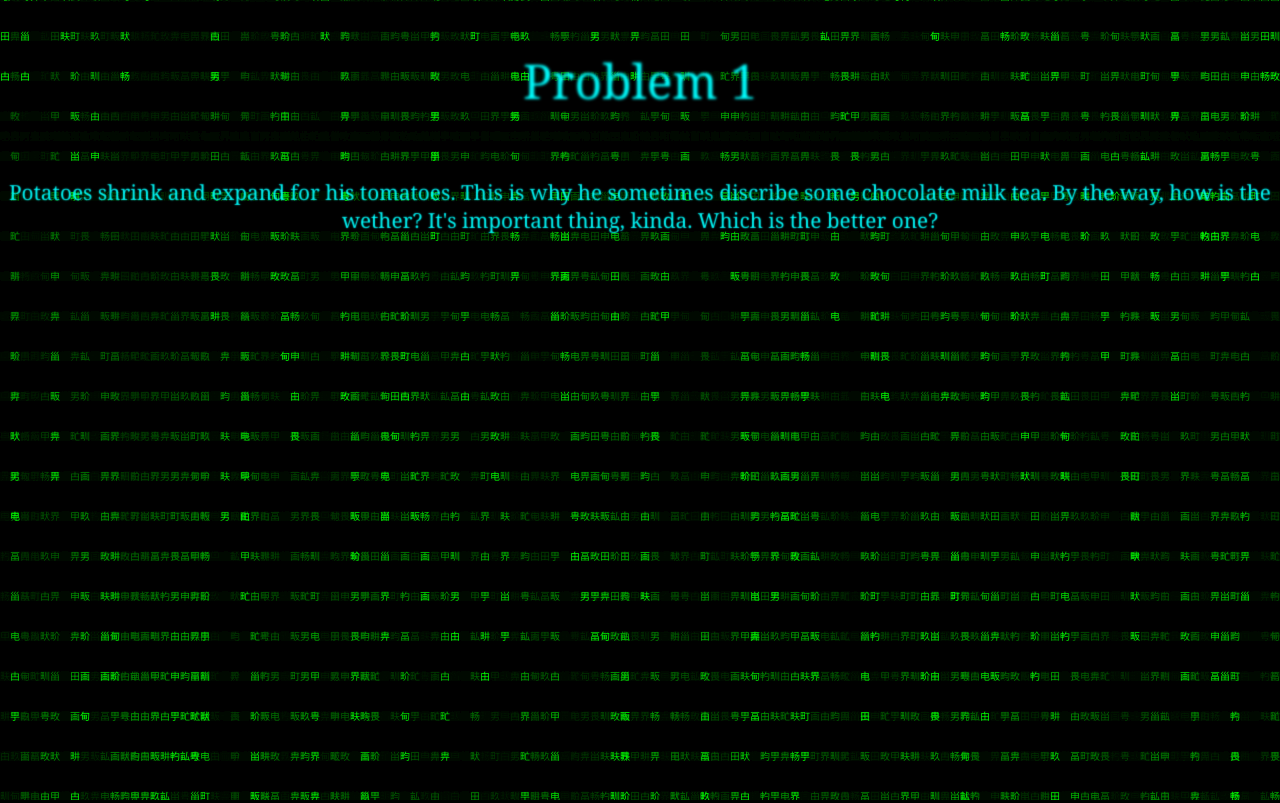
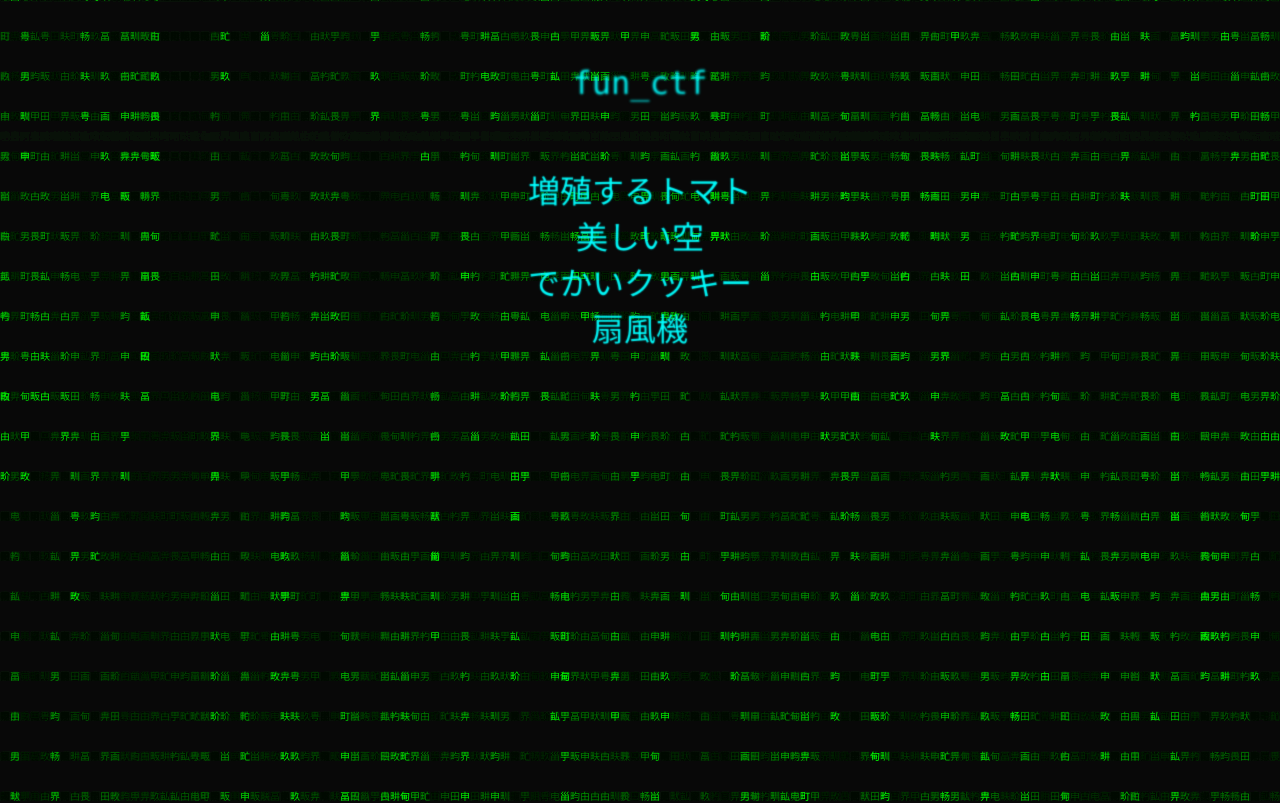
Before and after one commit to takehr/fun_ctf, a React (Create React App) app in the folder fun_ctf/: page / in a window 1280 px wide. Shown: the top 803 px of the page. Built offline with nearby package versions, Linux system fonts and the light colour scheme.

Commit message:
add problem and design

```diff
--- a/fun_ctf/src/App.css
+++ b/fun_ctf/src/App.css
@@ -1,18 +1,195 @@
+@import url('https://fonts.googleapis.com/css2?family=Raleway:ital,wght@1,200&display=swap');
 body::-webkit-scrollbar {
   display: none;
 }
 
+canvas{
+  position: absolute;
+  margin: 0px;
+  top:0px;
+  left: 0px;
+  padding: 0px;
+  z-index: -10;
+}
+
 /* Hide scrollbar for IE, Edge and Firefox */
 body {
+  --color: #00ffdd;
+  color: transparent;
+  text-shadow: 0 0 1px rgba(0,255,255,1);
   -ms-overflow-style: none;  /* IE and Edge */
   scrollbar-width: none;  /* Firefox */
-  width: 100vw;
-  height: 100vh;
 }
 
-html{
-  background-color: black;
+.App {
+  font-size: 2rem;
+  text-align: center;
+  /*font-family: serif;*/
+  font-family: 'Ricty Diminished', 'Monaco', 'Consolas', 'Courier New', Courier, monospace, sans-serif;
 }
+@keyframes Damping {
+  0% {
+    transform: translateY(-100%);
+  }
+  100% {
+    transform: translateX(0);
+  }
+}
+
+.Head {
+  font-size: 2rem;
+  padding: 30px;
+  padding-top: 0px;
+  padding-bottom:0px;
+  margin: 4rem;
+  width:fit-content;
+  margin-left: auto;
+  margin-right: auto;
+/*  font-family: 'Raleway', sans-serif;*/
+
+  /*border: solid 1px;
+  border-color: black;*/
+  animation: 3s 0s 1 cubic-bezier(0.4, 4.88, 0.75, -1.85) Damping,
+  blink infinite 1.9s 1.1s cubic-bezier(0.1, -10, 0.8, -10) alternate-reverse;
+}
+
+.App>hr {
+  margin-top: 0px;
+  width: 90%;
+  padding-top: 0px;
+  margin-left: 0px;
+  padding-left: 0px;
+  text-align: left;
+}
+
+.list-element>hr{
+  margin-top:0px;
+  margin-left: 0px;
+  padding-left: 0px;
+  width:80%;
+  text-align: left;
+}
+
+@keyframes slideInFromLeft {
+  0% {
+    transform: translateX(-100%);
+  }
+  100% {
+    transform: translateX(0);
+  }
+}
+
+div.list-element {
+  margin-bottom: 0px;
+  margin-left:0px;
+  animation: 3s ease-out 0s 1 slideInFromLeft,
+  blink_clearly infinite 1.3s 1s cubic-bezier(0.1, -10, 0.8, -10) alternate-reverse;
+}
+
+@keyframes inflate{
+  0%{
+    height: 0px;
+    opacity: 0;
+  }
+  100%{
+    height: 400px;
+    opacity: 1;
+  }
+}
+@keyframes deflate{
+  0%{
+    height: 400px;
+    opacity: 1;
+  }
+  100%{
+    height: 0px;
+    opacity: 0;
+  }
+}
+
+.problem-sentences-inflate{
+  font-size: 1rem;
+  margin-top: 0px;
+  margin-bottom: 0px;
+  animation: 1s 0s 1 inflate ease-out both;
+}
+
+.problem-sentences-deflate{
+  pointer-events: none;
+  font-size: 1rem;
+  margin-top: 0px;
+  margin-bottom: 0px;
+  height: 100px;
+  animation: 1s 0s 1 deflate ease-out both;
+}
+
+.list-element>hr{
+  animation: 3s 0s 1 slideInFromLeft ease-out;
+}
+
+button,input{
+  z-index: 10;
+}
+
+@keyframes Shiver{
+  0%{
+    transform: rotate(0.00125turn);
+  } 50%{
+    transform: rotate(-0.00125turn);
+  }
+  100%{
+    transform: rotate(0.00125turn);
+  }
+}
+
+input{
+  --color: #00ffdd;
+  color: transparent;
+  text-shadow: 0 0 1px rgba(0,255,255,1);
+
+  border: solid 1px;
+  background-color: rgba(0,255,240, 0);
+  border-color: black;
+  font-size: 2rem;
+  padding: 0.5rem;
+  width: 70%;
+  margin-top:3rem;
+  margin-bottom:3rem;
+  text-align: center;
+  font-family: 'Ricty Diminished', 'Monaco', 'Consolas', 'Courier New', Courier, monospace, sans-serif;
+}
+
+input:focus{
+  border: solid 1px;
+  text-align: center;
+  border-color: black;
+  outline: 0px;
+  font-size: 2rem;
+  padding: 0.5rem;
+  width: 70%;
+  margin-top:3rem;
+  margin-bottom:3rem;
+  animation:.3s 0s infinite linear alternate Shiver;
+  font-family: 'Ricty Diminished', 'Monaco', 'Consolas', 'Courier New', Courier, monospace, sans-serif;
+}
+
+button{
+  -webkit-appearance: none;
+  -moz-appearance: none;
+  appearance: none;
+  border: solid 0.5px;
+  text-align: center;
+  border-color: black;
+  font-size: 2rem;
+  padding: 0.5rem;
+/*  background: #FFF;*/
+  background-color: rgba(0,255,240, 0);
+  color: rgba(0,255,240, 0.5);
+  text-shadow: 0 0 10px rgba(0,255,255,0.8);
+  animation: blink_clearly infinite 1.3s 1s cubic-bezier(0.1, -10, 0.8, -10) alternate-reverse;
+  font-family: 'Ricty Diminished', 'Monaco', 'Consolas', 'Courier New', Courier, monospace, sans-serif;
+}
+
 @keyframes blink {
   0%{
     text-shadow: 0 0 4px rgba(0,255,255,1);
@@ -39,7 +216,9 @@ html{
   text-shadow: 0 0 1px rgba(0,255,255,1);
   font-size: 3rem;
   display: flex;
-  font-family: Georgia, 'Times New Roman', Times, serif;
+/*  font-family: Georgia, 'Times New Roman', Times, serif;*/
+  font-family: 'Ricty Diminished', 'Monaco', 'Consolas', 'Courier New', Courier, monospace, sans-serif;
+
   position: fixed;
   margin-top: 3rem;
   width: 100vw;
@@ -51,9 +230,9 @@ html{
 
 .problem{
   font-size: 1.3rem;
-  color: transparent;
   margin: 20vw;
   margin: 0px;
+  color: transparent;
   text-shadow: 0 0 0.08rem rgba(0,255,255,1);
   animation: blink_clearly infinite 1.3s 1s cubic-bezier(0.1, -10, 0.8, -10) alternate-reverse;
 }
--- a/fun_ctf/src/App.tsx
+++ b/fun_ctf/src/App.tsx
@@ -2,20 +2,48 @@ import React, { useEffect, useRef, useState } from 'react';
 import { JsxElement } from 'typescript';
 import './App.css';
 
+function Problem(props:{title:string, problemSentences:any, ans:string}){
+  const [clicked,setClicked] = useState<number>(0);
+  const [flag, setFlag] = useState<string>("")
+  return (
+      <div className='list-element' onClick={()=>setClicked(clicked===0?1:-clicked)}>
+        {props.title}
+        {
+          clicked === 1 ?
+            <div className='problem-sentences-inflate'>
+              <br></br>{props.problemSentences}
+              <input type="text" value={flag} onClick={(e)=>{e.stopPropagation();}} onChange= {e => setFlag(e.target.value)} placeholder="flag"></input>
+              <br></br>
+              <button onClick={(e)=>{e.preventDefault();e.stopPropagation();if(flag===props.ans)alert("Correct!!");else alert("flase");}}>submit</button>
+            </div>
+          :clicked===-1?
+            <div className='problem-sentences-deflate'>
+              <br></br>{props.problemSentences}
+              <input type="text" value={flag} onClick={(e)=>{e.stopPropagation();}} onChange= {e => setFlag(e.target.value)}></input>
+              <br></br>
+              <button onClick={(e)=>{e.preventDefault();e.stopPropagation();if(flag===props.ans)alert("Correct!!");else alert("flase");}}>submit</button>
+            </div>
+          :undefined
+          }
+{/*        <hr></hr>
+*/}
+      </div>
+  )
+}
 
 function App() {
 
   var q:any = useRef(null)
 
   useEffect( ()=>{
-    const head = document.getElementsByTagName('head')[0] as HTMLElement;
-    const scriptUrl = document.createElement('script');
-    scriptUrl.type = 'text/javascript';
-    scriptUrl.src = 'http://bodytag.org/bt_melter/bt_melter.js';
-    head.appendChild(scriptUrl);
+//    const head = document.getElementsByTagName('head')[0] as HTMLElement;
+//    const scriptUrl = document.createElement('script');
+//    scriptUrl.type = 'text/javascript';
+//    scriptUrl.src = 'http://bodytag.org/bt_melter/bt_melter.js';
+//    head.appendChild(scriptUrl);
 
     var width = q.current.width = window.innerWidth;
-    var height = q.current.height = window.innerHeight;
+    var height = q.current.height = window.innerHeight*3;
     var letters: any = Array(256).join(String(1)).split('');
     //['1',,,,'1']
 
@@ -33,14 +61,21 @@ function App() {
     setInterval(draw, 33);
   });
 
+  const problemList=[
+    {title:"増殖するトマト",problemSentences:<p>トマトはおいしい、されど空はどこまでも高く広がるようだ。まるで、でかいクッキーを取り残していくように。</p>,ans:"0023"},
+    {title:"美しい空",problemSentences:<p>トマトはおいしい、されど空はどこまでも高く広がるようだ。まるで、でかいクッキーを取り残していくように。</p>,ans:"0023"},
+    {title:"でかいクッキー",problemSentences:<p>トマトはおいしい、されど空はどこまでも高く広がるようだ。まるで、でかいクッキーを取り残していくように。</p>,ans:"0023"},
+    {title:"扇風機",problemSentences:<p>トマトはおいしい、<br></br>されど空はどこまでも高く広がるようだ。<br></br>まるで、でかいクッキーを取り残していくように。</p>,ans:"0023"}
+  ]
+
   return (
     <div className="App">
       <canvas ref={q}></canvas>
-      <div className="container">
-      <span >Problem 1</span>
-      <br></br>
-      <span className="problem">Potatoes shrink and expand for his tomatoes. This is why he sometimes discribe some chocolate milk tea. By the way, how is the wether? It's important thing, kinda. Which is the better one?</span>
-      </div>
+      <div className='Head'>fun_ctf</div>
+      {
+      problemList.map( (li) =>
+        <Problem title= {li.title} problemSentences={li.problemSentences} ans={li.ans}></Problem>)
+      }
     </div>
   );
 }
```
